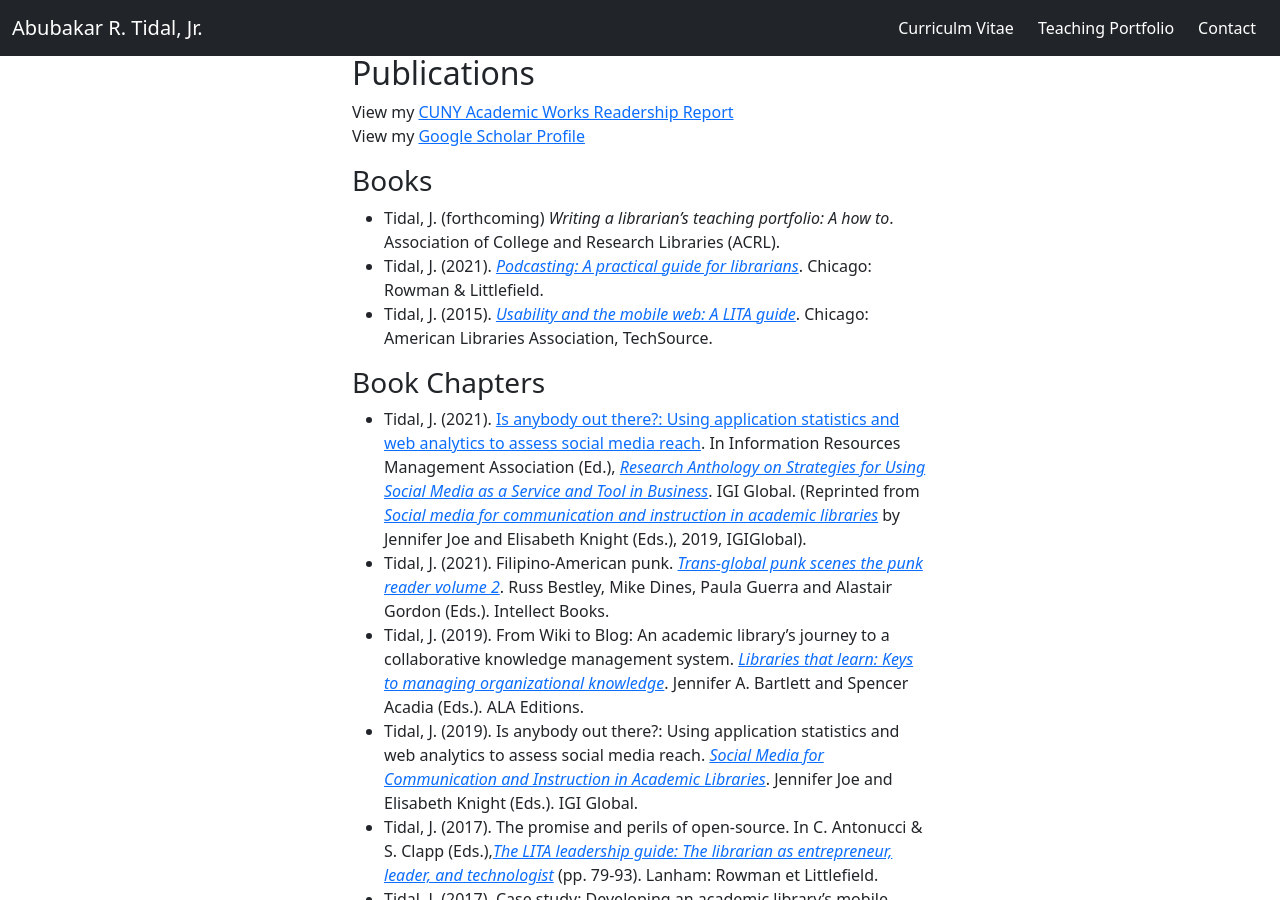
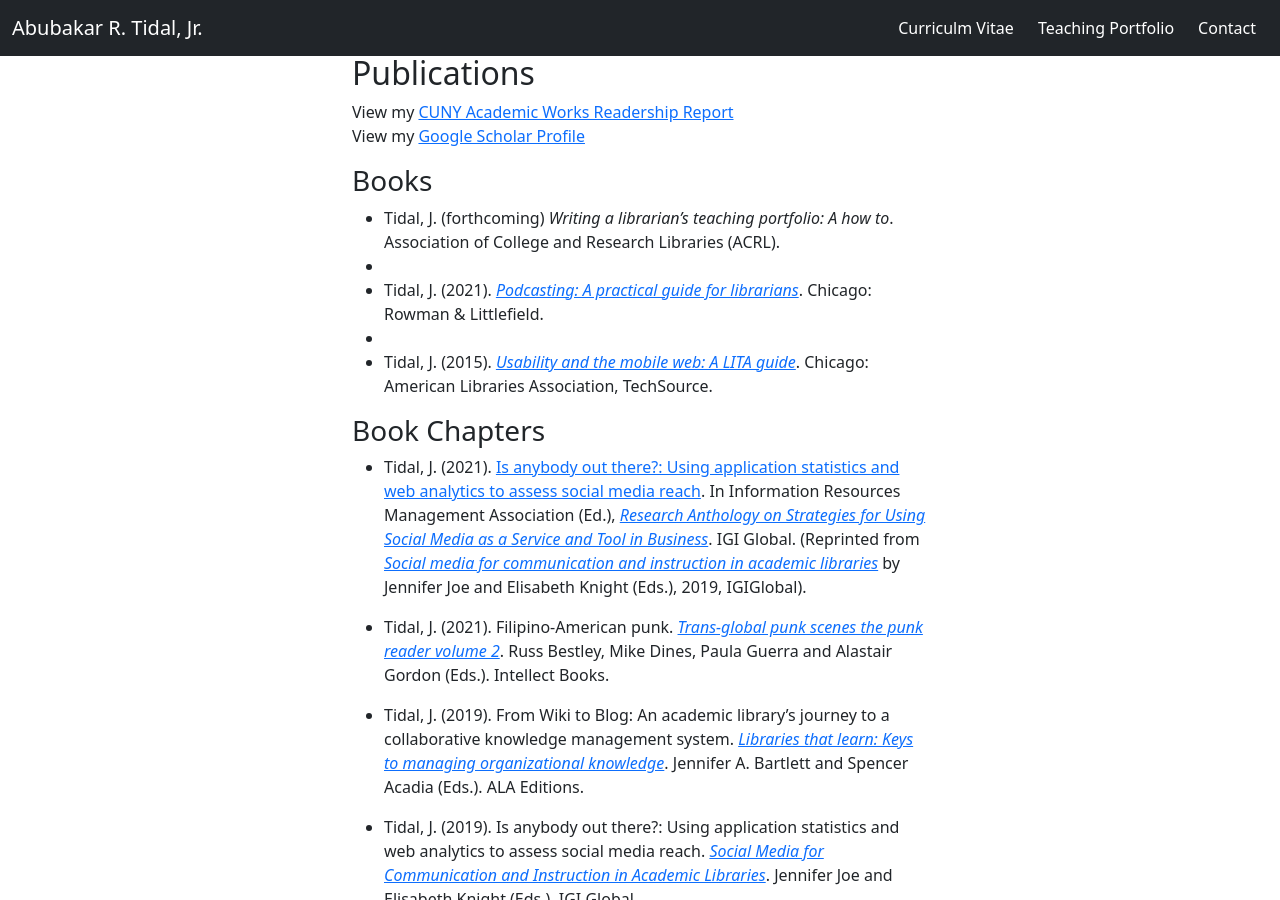
Before and after one commit to KentuckyFriedTofu/KentuckyFriedTofu.github.io, a Jekyll site: the page built from cv.md, in a window 1280 px wide and 900 px high, scrolled down 2392 px. Built offline with Jekyll 4.4.1, drawn with Linux system fonts in a browser that asks for light colours.

Commit message:
Update cv.md

```diff
--- a/cv.md
+++ b/cv.md
@@ -81,19 +81,28 @@ View my [Google Scholar Profile](https://scholar.google.com/citations?user=mAq-F
 
 ### Books
 
-* Tidal, J. (forthcoming) *Writing a librarian’s teaching portfolio: A how to*. Association of College and Research Libraries (ACRL).<br>
-* Tidal, J. (2021). *[Podcasting: A practical guide for librarians](http://www.worldcat.org/oclc/1259038141)*. Chicago: Rowman & Littlefield.<br>
+* Tidal, J. (forthcoming) *Writing a librarian’s teaching portfolio: A how to*. Association of College and Research Libraries (ACRL).
+*
+* Tidal, J. (2021). *[Podcasting: A practical guide for librarians](http://www.worldcat.org/oclc/1259038141)*. Chicago: Rowman & Littlefield.
+*
 * Tidal, J. (2015). *[Usability and the mobile web: A LITA guide](http://www.worldcat.org/oclc/1151666266)*. Chicago: American Libraries Association, TechSource.
 
 ### Book Chapters
 
-* Tidal, J. (2021). [Is anybody out there?: Using application statistics and web analytics to assess social media reach](https://www.igi-global.com/chapter/is-anybody-out-there/224544). In Information Resources Management Association (Ed.), *[Research Anthology on Strategies for Using Social Media as a Service and Tool in Business](https://www.igi-global.com/gateway/book/275414?ct=-8585755082102393678)*. IGI Global. (Reprinted from *[Social media for communication and instruction in academic libraries](https://www.igi-global.com/book/social-media-communication-instruction-academic/214080)* by Jennifer Joe and Elisabeth Knight (Eds.), 2019, IGIGlobal).<br>
-* Tidal, J. (2021). Filipino-American punk. *[Trans-global punk scenes the punk reader volume 2](https://www.intellectbooks.com/trans-global-punk-scenes)*. Russ Bestley, Mike Dines, Paula Guerra and Alastair Gordon (Eds.). Intellect Books.<br>
-* Tidal, J. (2019). From Wiki to Blog: An academic library’s journey to a collaborative knowledge management system. *[Libraries that learn: Keys to managing organizational knowledge](http://www.worldcat.org/oclc/1123087317)*. Jennifer A. Bartlett and Spencer Acadia (Eds.). ALA Editions.<br>
-* Tidal, J. (2019). Is anybody out there?: Using application statistics and web analytics to assess social media reach. *[Social Media for Communication and Instruction in Academic Libraries](https://www.igi-global.com/book/social-media-communication-instruction-academic/214080)*. Jennifer Joe and Elisabeth Knight (Eds.). IGI Global.<br>
-* Tidal, J. (2017). The promise and perils of open-source. In C. Antonucci & S. Clapp (Eds.),*[The LITA leadership guide: The librarian as entrepreneur, leader, and technologist](http://www.worldcat.org/oclc/1001554883)* (pp. 79-93). Lanham: Rowman et Littlefield.<br>
-* Tidal, J. (2017). Case study: Developing an academic library’s mobile website. In Canuel, R. and Crichton C. (Eds.) *[Mobile technology and academic libraries: Innovative services for research and learning](http://www.worldcat.org/oclc/987708585)*.  Chicago: Association of College & Research Libraries.<br>
-* Tidal, J. (2013). Web librarianship. In Peacock, R. and Wurm, J. (Eds.) *[The new academic librarian: Essays on changing roles and responsibilities](http://www.worldcat.org/oclc/1040980322)* (pp. 170-178). Jefferson, NC: McFarland.<br>
+* Tidal, J. (2021). [Is anybody out there?: Using application statistics and web analytics to assess social media reach](https://www.igi-global.com/chapter/is-anybody-out-there/224544). In Information Resources Management Association (Ed.), *[Research Anthology on Strategies for Using Social Media as a Service and Tool in Business](https://www.igi-global.com/gateway/book/275414?ct=-8585755082102393678)*. IGI Global. (Reprinted from *[Social media for communication and instruction in academic libraries](https://www.igi-global.com/book/social-media-communication-instruction-academic/214080)* by Jennifer Joe and Elisabeth Knight (Eds.), 2019, IGIGlobal).
+
+* Tidal, J. (2021). Filipino-American punk. *[Trans-global punk scenes the punk reader volume 2](https://www.intellectbooks.com/trans-global-punk-scenes)*. Russ Bestley, Mike Dines, Paula Guerra and Alastair Gordon (Eds.). Intellect Books.
+
+* Tidal, J. (2019). From Wiki to Blog: An academic library’s journey to a collaborative knowledge management system. *[Libraries that learn: Keys to managing organizational knowledge](http://www.worldcat.org/oclc/1123087317)*. Jennifer A. Bartlett and Spencer Acadia (Eds.). ALA Editions.
+
+* Tidal, J. (2019). Is anybody out there?: Using application statistics and web analytics to assess social media reach. *[Social Media for Communication and Instruction in Academic Libraries](https://www.igi-global.com/book/social-media-communication-instruction-academic/214080)*. Jennifer Joe and Elisabeth Knight (Eds.). IGI Global.
+
+* Tidal, J. (2017). The promise and perils of open-source. In C. Antonucci & S. Clapp (Eds.),*[The LITA leadership guide: The librarian as entrepreneur, leader, and technologist](http://www.worldcat.org/oclc/1001554883)* (pp. 79-93). Lanham: Rowman et Littlefield.
+
+* Tidal, J. (2017). Case study: Developing an academic library’s mobile website. In Canuel, R. and Crichton C. (Eds.) *[Mobile technology and academic libraries: Innovative services for research and learning](http://www.worldcat.org/oclc/987708585)*.  Chicago: Association of College & Research Libraries.
+
+* Tidal, J. (2013). Web librarianship. In Peacock, R. and Wurm, J. (Eds.) *[The new academic librarian: Essays on changing roles and responsibilities](http://www.worldcat.org/oclc/1040980322)* (pp. 170-178). Jefferson, NC: McFarland.
+
 * Tidal, J. (2013). Optimizing open source web analytics tools for increased security of WordPress and Drupal. In Farney, T. and McHale, N. (Eds.) *[Web analytics strategies for information professionals A LITA guide](http://www.worldcat.org/oclc/1059010747)* (pp.165-175). Chicago: American Libraries Association, TechSource.
 
 ### Refereed Publications
```
